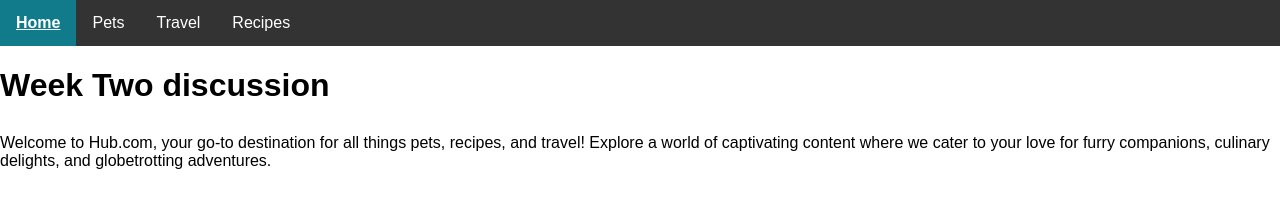
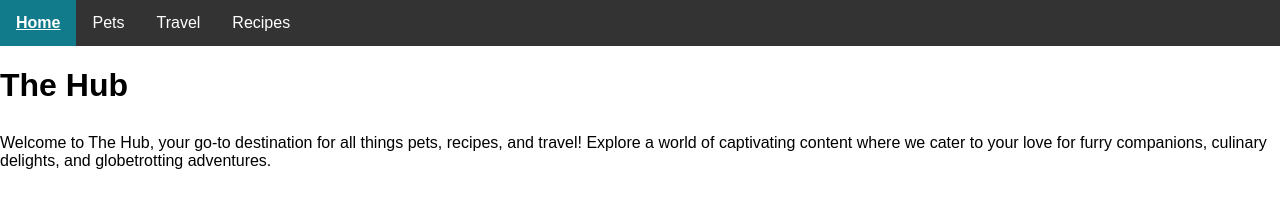
Before and after one commit to junseohong/ccp_mobile_w24, a plain HTML site: page index.html in a window 1280 px wide. Drawn offline with Linux system fonts and the light colour scheme.

Commit message:
Add files via upload

```diff
--- a/index.html
+++ b/index.html
@@ -4,7 +4,7 @@
     <meta charset="UTF-8">
     <meta name="viewport" content="width=device-width, initial-scale=1.0">
     <link rel="stylesheet" type="text/css" href="css/style.css">
-    <title>Pets</title>
+    <title>Home</title>
 </head>
 <body>
     <a href = "#main" class = "skip-link">Skip to Main Content</a>
@@ -17,12 +17,12 @@
                 <li><a href="recipes.html">Recipes</a></li>
                 </ul>
         </nav>
-        <h1>Week Two discussion</h1>
+        <h1>The Hub</h1>
 
     </header>
     <main id="main">
         <div>
-            <p>Welcome to Hub.com, your go-to destination for all things pets, recipes, and travel! Explore a world of captivating content where we cater to your love for furry companions, culinary delights, and globetrotting adventures. </p>
+            <p>Welcome to The Hub, your go-to destination for all things pets, recipes, and travel! Explore a world of captivating content where we cater to your love for furry companions, culinary delights, and globetrotting adventures. </p>
 
         </div>
 
```
